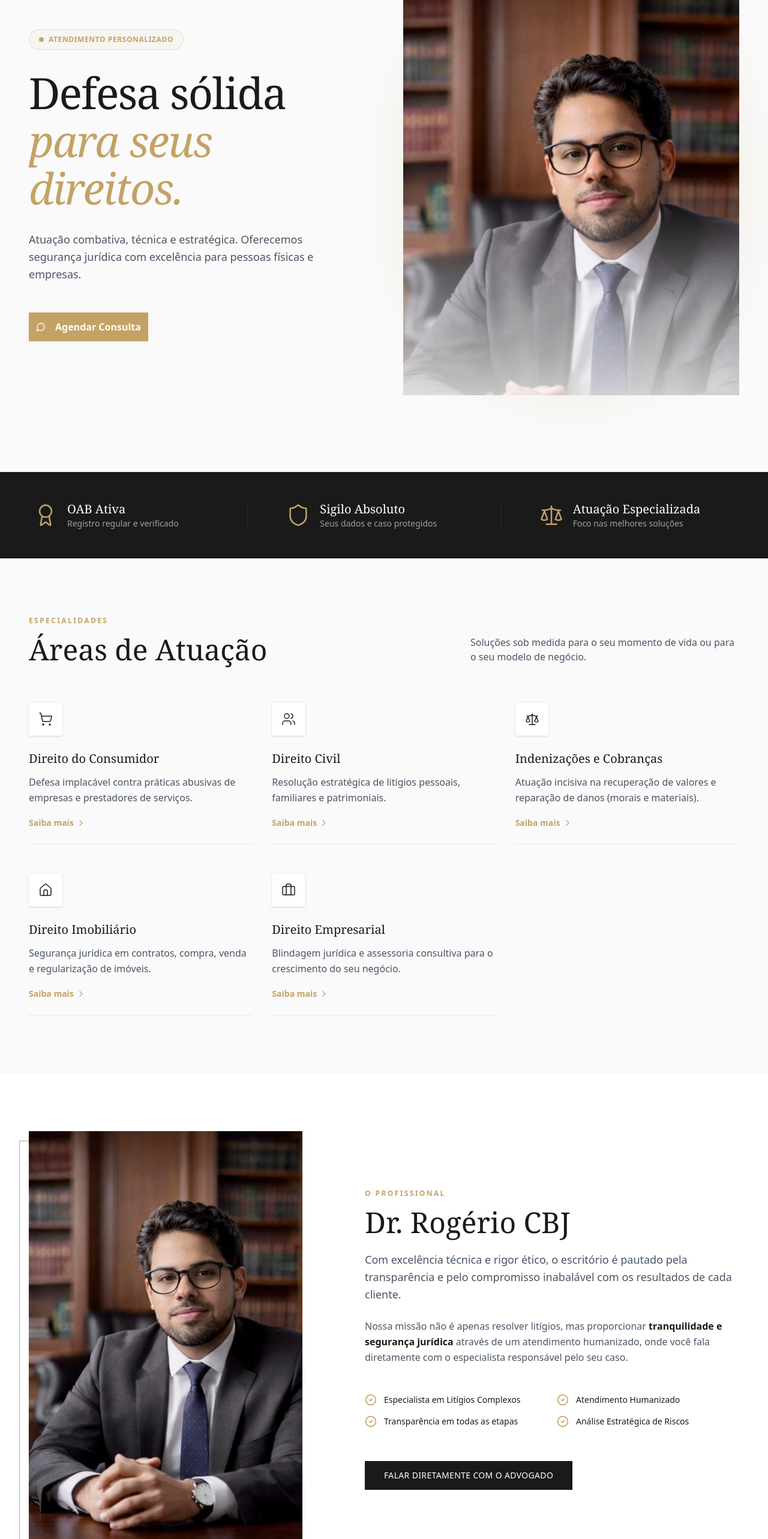
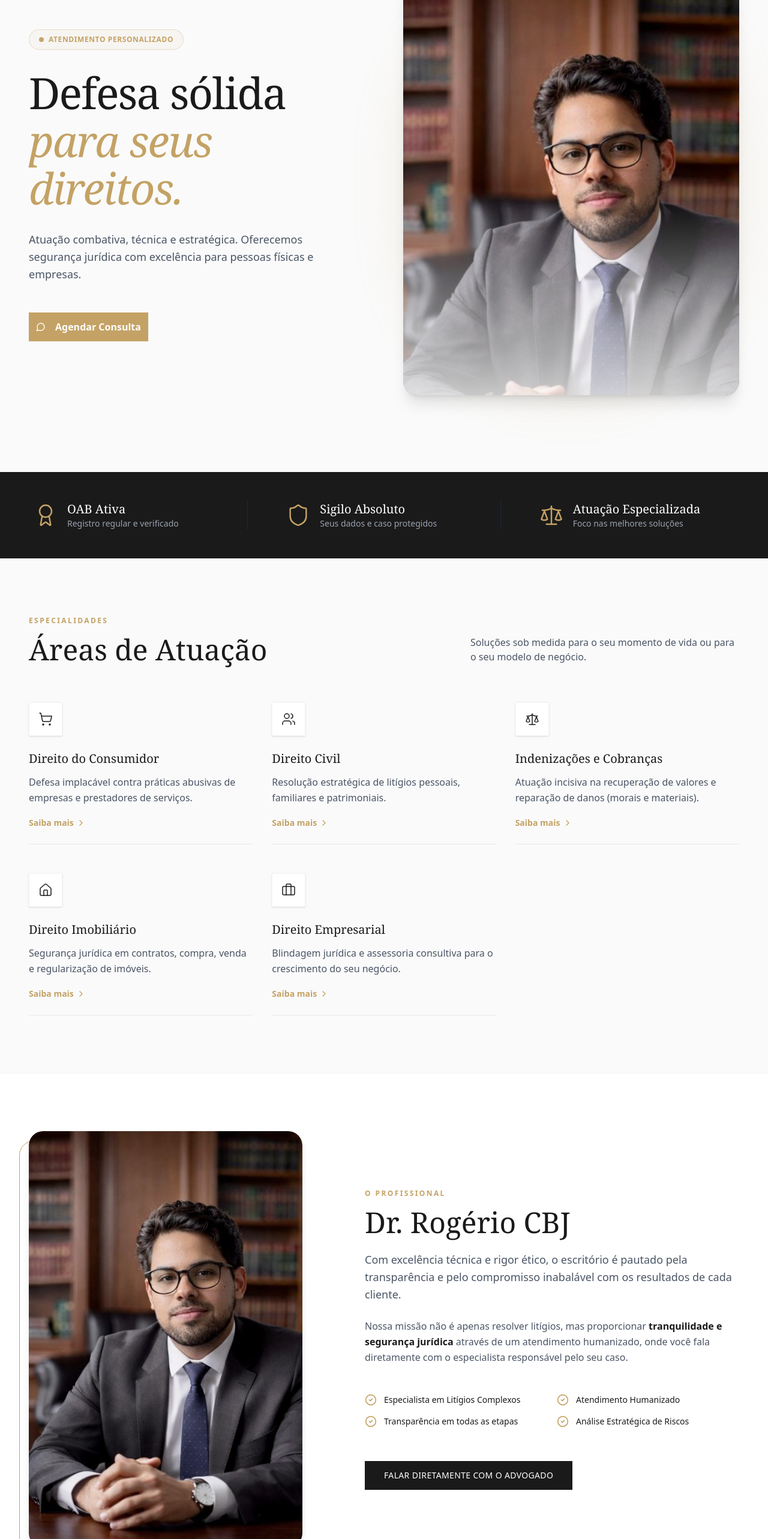
Before and after one commit to RogerioJunior1/landing-pages-advocacia, a React (Vite) app: page / in a window 1280 px wide. Shown: the part 234-2800 px from the top of the page at 60% size. Built offline with nearby package versions, Linux system fonts and the light colour scheme.

Commit message:
Update Home.jsx

```diff
--- a/src/components/Home.jsx
+++ b/src/components/Home.jsx
@@ -16,6 +16,7 @@ import {
 import { Link } from 'react-router-dom'
 
 // --- Imagens ---
+// AQUI ESTÁ A MÁGICA: Importando o arquivo exato que você me mostrou!
 import balanceImage from '../assets/2n8lhMswimEV.png'
 import lawyerImage from '../assets/juninho.jpeg'
 
@@ -40,15 +41,13 @@ const Home = () => {
   const openCall = () => window.open(`tel:+${CONTACT.phone}`, '_self')
 
   return (
-    // Fundo ultra clean em tons de off-white (#FAFAFA)
     <div className="min-h-screen bg-[#FAFAFA] text-[#333333] font-sans selection:bg-[#C4A265] selection:text-white">
 
       {/* HEADER MINIMALISTA */}
       <header className="bg-white/90 backdrop-blur-md sticky top-0 z-50 border-b border-gray-100">
         <div className="max-w-7xl mx-auto px-6 lg:px-12 h-24 flex items-center justify-between">
-          {/* Logo */}
           <div className="flex items-center space-x-4 cursor-pointer" onClick={() => window.scrollTo(0,0)}>
-            {/* LOGO ARRUAMDA AQUI */}
+            {/* Logo do Header */}
             <img src={balanceImage} alt="Símbolo Justiça" className="h-10 w-10 object-contain" />
             <div className="flex flex-col">
               <h1 className="text-2xl font-serif text-[#1A1A1A] tracking-tight">Rogério CBJ</h1>
@@ -56,7 +55,6 @@ const Home = () => {
             </div>
           </div>
 
-          {/* Ações Header */}
           <div className="hidden md:flex items-center space-x-8">
             <a href={`tel:+${CONTACT.phone}`} className="flex items-center text-sm font-medium hover:text-[#C4A265] transition-colors">
               <Phone className="w-4 h-4 mr-2 text-[#C4A265]" />
@@ -74,7 +72,6 @@ const Home = () => {
         <section className="relative pt-12 pb-24 lg:pt-24 lg:pb-32 px-6 lg:px-12 max-w-7xl mx-auto">
           <div className="grid lg:grid-cols-12 gap-16 items-center">
 
-            {/* Texto Hero */}
             <div className="lg:col-span-6 space-y-8 z-10">
               <div className="inline-flex items-center space-x-2 border border-[#C4A265]/30 bg-[#C4A265]/5 px-4 py-2 rounded-full">
                 <span className="w-2 h-2 rounded-full bg-[#C4A265] animate-pulse"></span>
@@ -98,16 +95,14 @@ const Home = () => {
               </div>
             </div>
 
-            {/* Imagem Hero Estilo Capa de Revista */}
             <div className="lg:col-span-6 relative">
               <div className="absolute -inset-4 bg-[#C4A265] opacity-10 blur-2xl rounded-full"></div>
-              <div className="relative aspect-[4/5] overflow-hidden">
+              <div className="relative aspect-[4/5] overflow-hidden rounded-3xl shadow-xl">
                 <img
                   src={lawyerImage}
                   alt="Dr. Rogério CBJ"
                   className="object-cover object-top w-full h-full scale-105 hover:scale-100 transition-transform duration-1000"
                 />
-                {/* Overlay gradiente suave na base da foto */}
                 <div className="absolute inset-0 bg-gradient-to-t from-[#FAFAFA] via-transparent to-transparent opacity-80"></div>
               </div>
             </div>
@@ -177,11 +172,11 @@ const Home = () => {
           <div className="max-w-7xl mx-auto px-6 lg:px-12">
             <div className="grid lg:grid-cols-12 gap-16 items-center">
               <div className="lg:col-span-5 relative">
-                <div className="absolute top-4 -left-4 w-full h-full border border-[#C4A265] z-0 hidden md:block"></div>
+                <div className="absolute top-4 -left-4 w-full h-full border border-[#C4A265] z-0 hidden md:block rounded-3xl"></div>
                 <img
                   src={lawyerImage}
                   alt="Dr. Rogério"
-                  className="w-full h-auto object-cover relative z-10 grayscale-[20%]"
+                  className="w-full h-auto object-cover relative z-10 grayscale-[20%] rounded-3xl shadow-lg"
                 />
               </div>
 
@@ -223,11 +218,16 @@ const Home = () => {
 
         {/* CTA FINAL DE LUXO */}
         <section className="relative py-32 bg-[#1A1A1A] text-center px-6 overflow-hidden">
-          {/* Textura sutil de fundo (opcional se quiser usar uma imagem) */}
           <div className="absolute inset-0 opacity-[0.03] bg-[url('https://www.transparenttextures.com/patterns/stardust.png')]"></div>
 
-          <div className="relative z-10 max-w-3xl mx-auto space-y-8">
-            <Scale className="w-16 h-16 text-[#C4A265] mx-auto opacity-50" strokeWidth={1} />
+          <div className="relative z-10 max-w-3xl mx-auto space-y-8 flex flex-col items-center">
+            {/* Brasão dourado substituindo a balança! */}
+            <img
+              src={balanceImage}
+              alt="Brasão Advocacia"
+              className="w-24 h-24 object-contain opacity-90 drop-shadow-lg"
+            />
+
             <h2 className="text-4xl md:text-6xl font-serif text-white tracking-tight">
               A justiça ao seu alcance.
             </h2>
```
